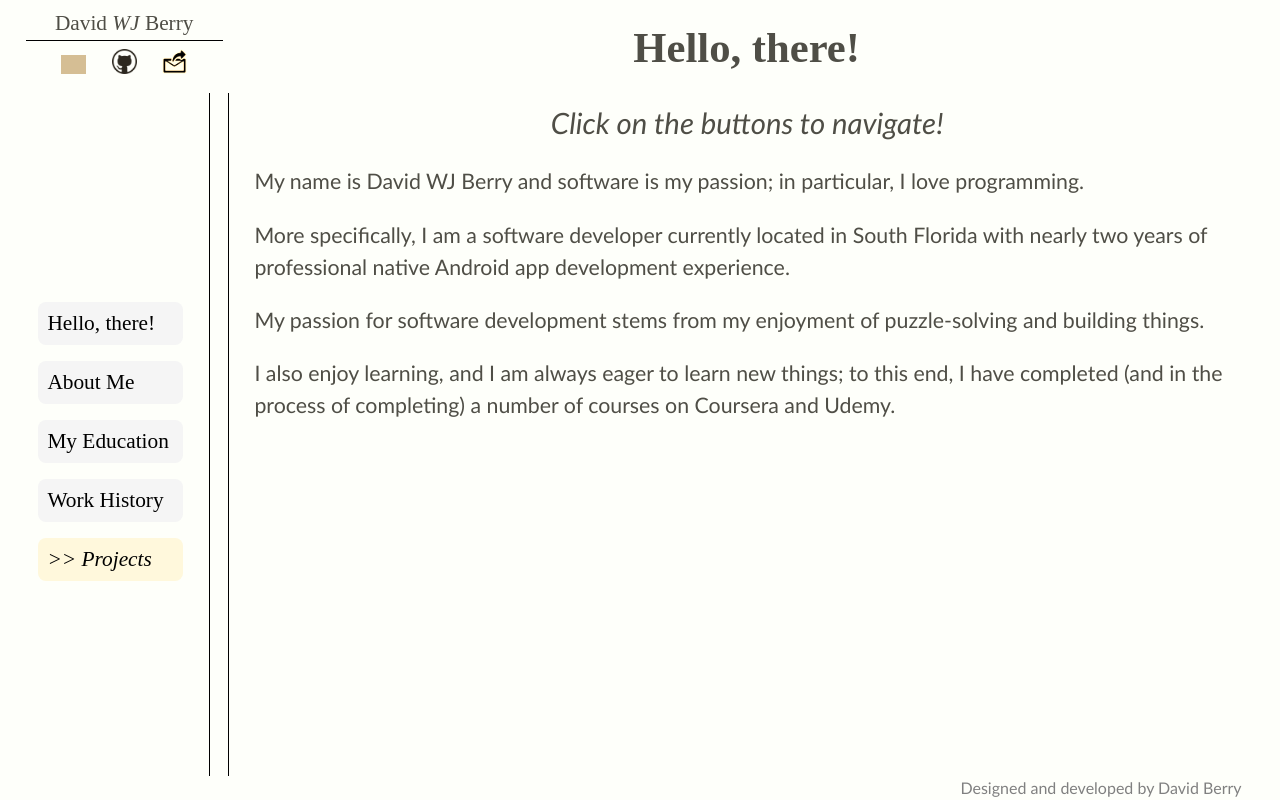
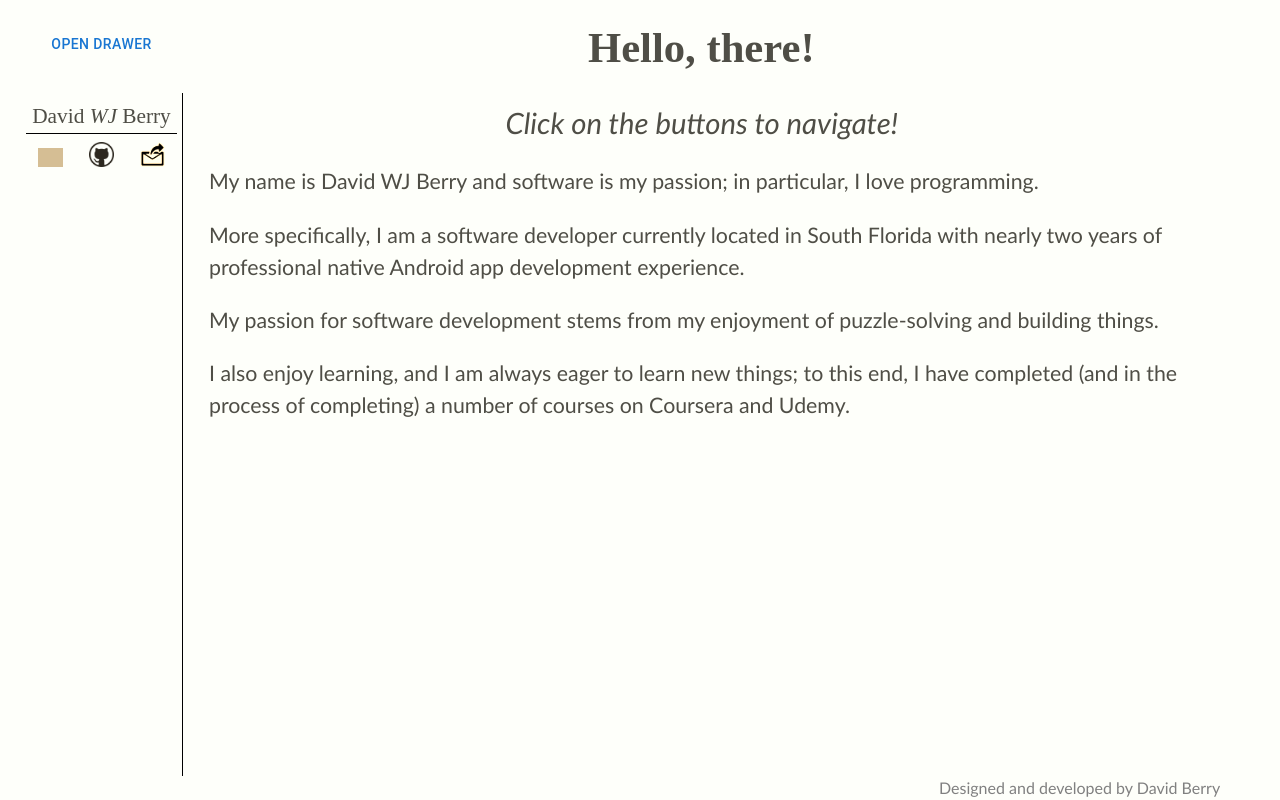
Before and after one commit to DBerry07/DBerry07.github.io, a React (Vite) app: page / in a window 1280 px wide. Built offline with nearby package versions, Linux system fonts and the light colour scheme.

Commit message:
Crude implementation of drawer

```diff
--- a/src/App.jsx
+++ b/src/App.jsx
@@ -7,9 +7,12 @@ import Footer from "./components/Footer.jsx";
 import myTabs from "./data/constants/buttons.js";
 import { panels } from "./data/constants/panels.js";
 import NamePanel from "./components/NamePanel.jsx";
+import Button from "@mui/material/Button";
+import Drawer from "@mui/material/Drawer";
 
 function App() {
   const [tab, setTab] = useState(myTabs.Hello.name);
+  const [open, setOpen] = useState(false);
   const [panel, switchPanel] = useState(panels.About);
   var oldPanel = panel;
 
@@ -35,11 +38,21 @@ function App() {
     }
   }
 
+  const toggleDrawer = (newOpen) => () => {
+    setOpen(newOpen);
+  };
+
+  const DrawerList = showPanel();
+
   return (
     <Fragment>
       <main className="App">
+        <Button onClick={toggleDrawer(true)}>Open drawer</Button>
+        <Drawer open={open} onClose={toggleDrawer(false)}>
+          {DrawerList}
+        </Drawer>
         <NamePanel />
-        {showPanel()}
+        {/* {showPanel()} */}
         <Entry tab={tab} />
       </main>
       <Footer />
```
